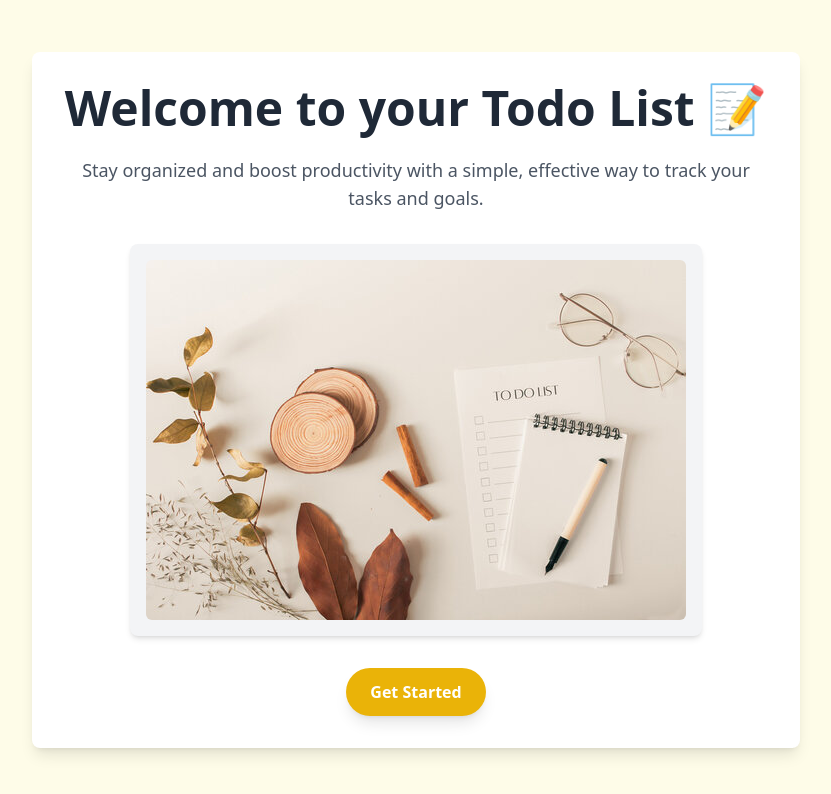
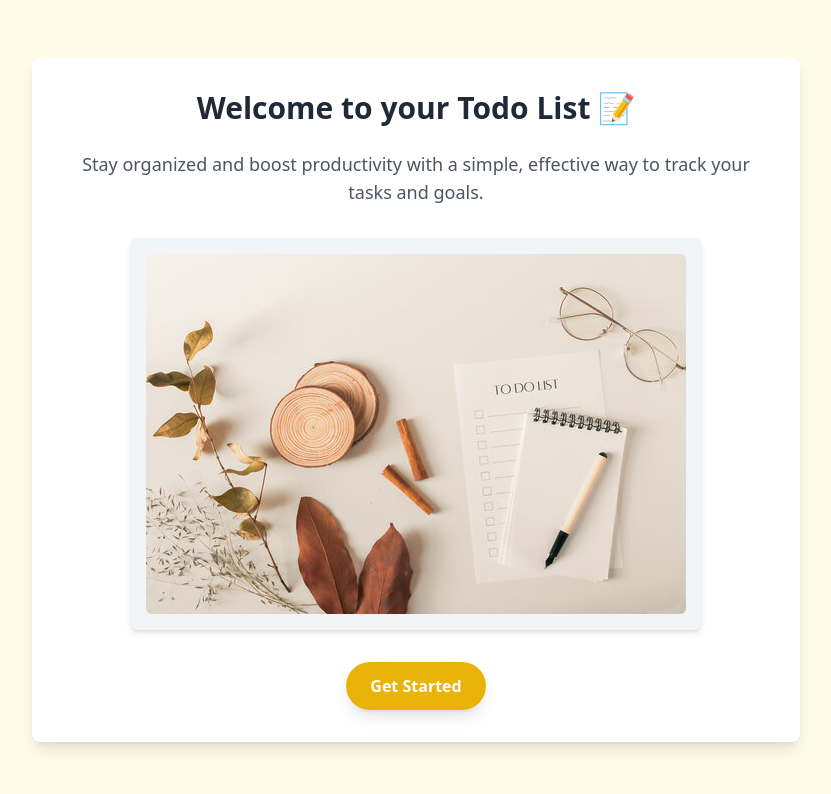
Before and after one commit to kolbykiernan/Todo_List, a React (Create React App) app: page / in a window 1280 px wide. Shown: the top 794 px of the page, without its empty margins (224-1055 px from the left). Built offline with nearby package versions, Linux system fonts and the light colour scheme.

Commit message:
changed homepage title size

```diff
--- a/src/components/homepage.js
+++ b/src/components/homepage.js
@@ -11,7 +11,7 @@
   return (
     <div className="flex justify-center items-center min-h-screen bg-yellow-50 font-sans">
       <div className="bg-white shadow-lg rounded-lg p-8 max-w-3xl">
-        <h1 className="text-center text-5xl font-bold mb-6 text-gray-800">
+        <h1 className="text-center text-3xl font-bold mb-6 text-gray-800">
           Welcome to your Todo List 📝
         </h1>
         <p className="text-center text-lg text-gray-600 mb-8">
```
